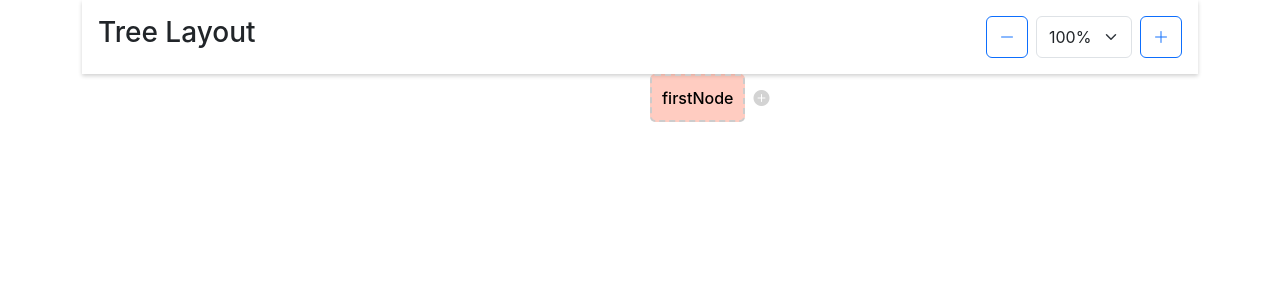
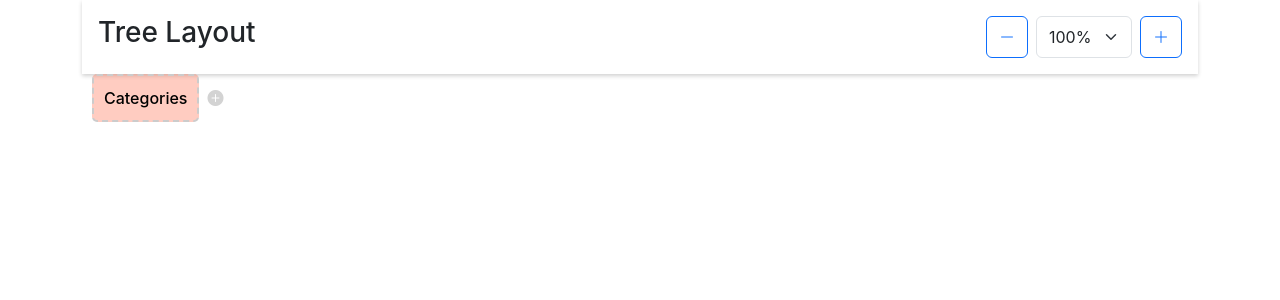
Before and after one commit to JavokhirMurodov1626/Tree-graph-app, a React (Create React App) app: page / in a window 1280 px wide. Shown: the top 300 px of the page. Built offline with nearby package versions, Linux system fonts and the light colour scheme.

Commit message:
apply user select to the tree

```diff
--- a/src/components/treeDiagram/treeDiagram.module.css
+++ b/src/components/treeDiagram/treeDiagram.module.css
@@ -4,11 +4,13 @@
   width: 100%;
   overflow: hidden;
 }
+.tree {
+  position: absolute;
+  user-select: none;
+}
 .root-node-wrap {
   position: absolute;
   top: 0;
-  /* transform: translateX(-50%);
-  left: 50%; */
   display: flex;
   align-items: center;
   gap: 5px;
@@ -35,10 +37,3 @@
 .bi-plus-circle {
   font-size: 36px !important;
 }
-
-.tree{
-    position: absolute;
-    top:0;
-    left: 50%;
-    transform: translateX(-50%);
-}
--- a/src/components/treeDiagram/treeDiagram.tsx
+++ b/src/components/treeDiagram/treeDiagram.tsx
@@ -10,7 +10,7 @@ const TreeDiagram: React.FC<{ zoomState: ZoomState }> = ({ zoomState }) => {
   const rootNodeRef = useRef<HTMLDivElement>(null);
 
   const [rootNode, setRootNode] = useState<TreeNodeModel>(
-    new TreeNodeModel("firstNode", [], 0)
+    new TreeNodeModel("Categories", [], 0)
   );
 
   const isClicked = useRef<boolean>(false);
@@ -67,9 +67,8 @@ const TreeDiagram: React.FC<{ zoomState: ZoomState }> = ({ zoomState }) => {
     movingArea.addEventListener("mousemove", mouseMoveHandler);
     movingArea.addEventListener("mouseleave", mouseUpHandler);
 
-
     //applying scale of tree zooming...
-    rootNodeRef.current.style.transform=`scale(${zoomState.zoomLevel/100})`
+    rootNodeRef.current.style.transform = `scale(${zoomState.zoomLevel / 100})`;
 
     return () => {
       rootNode.removeEventListener("mousedown", mouseDownHandler);
@@ -129,9 +128,11 @@ const TreeDiagram: React.FC<{ zoomState: ZoomState }> = ({ zoomState }) => {
 
   return (
     <section ref={movingAreaRef} className={styles["tree-playground"]}>
-      <div ref={rootNodeRef} className={`${styles.tree} tree`}>
-        {renderNode(rootNode)}
-      </div>
+
+        <div ref={rootNodeRef} className={`${styles.tree} tree`}>
+          {renderNode(rootNode)}
+        </div>
+
     </section>
   );
 };
```
